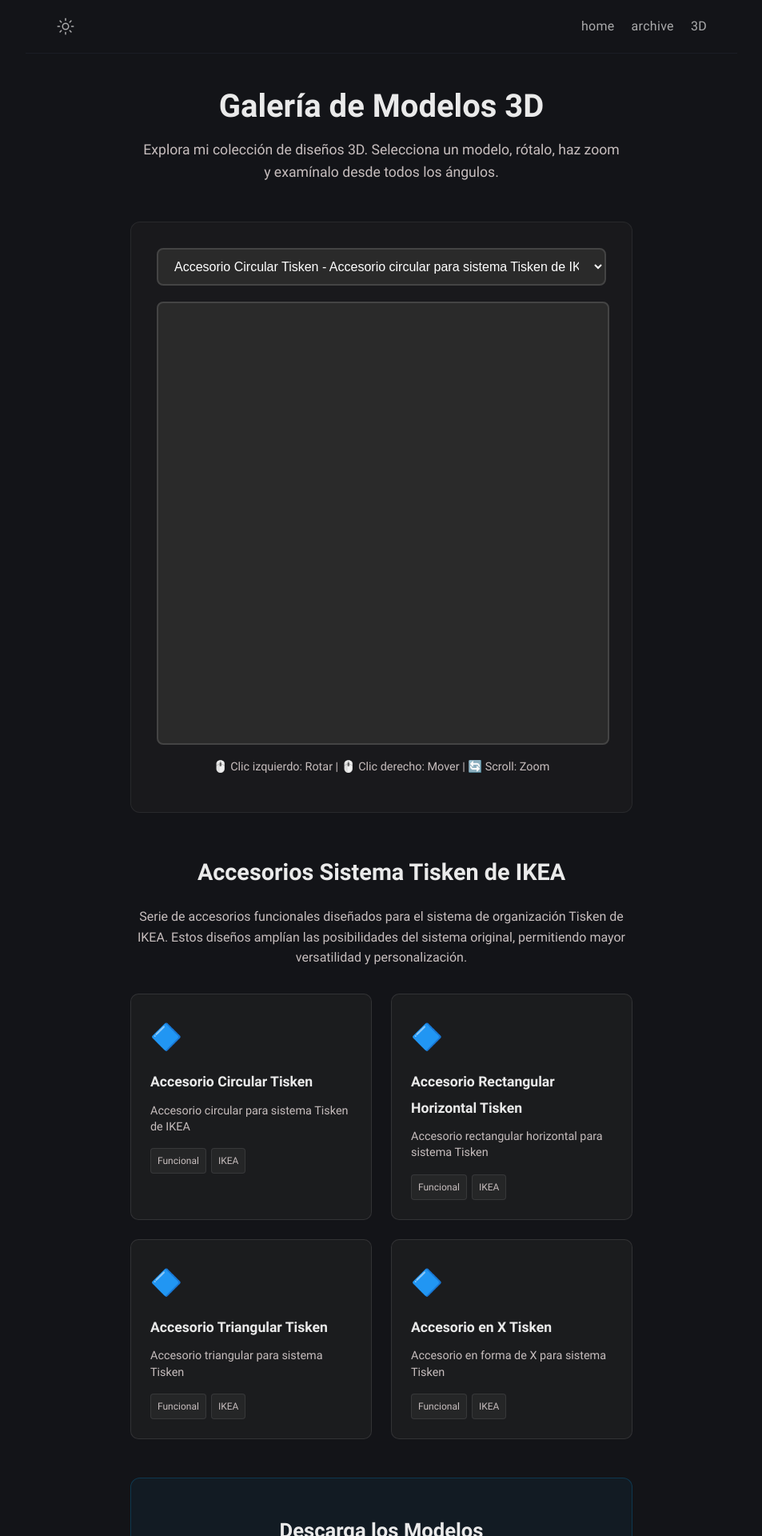
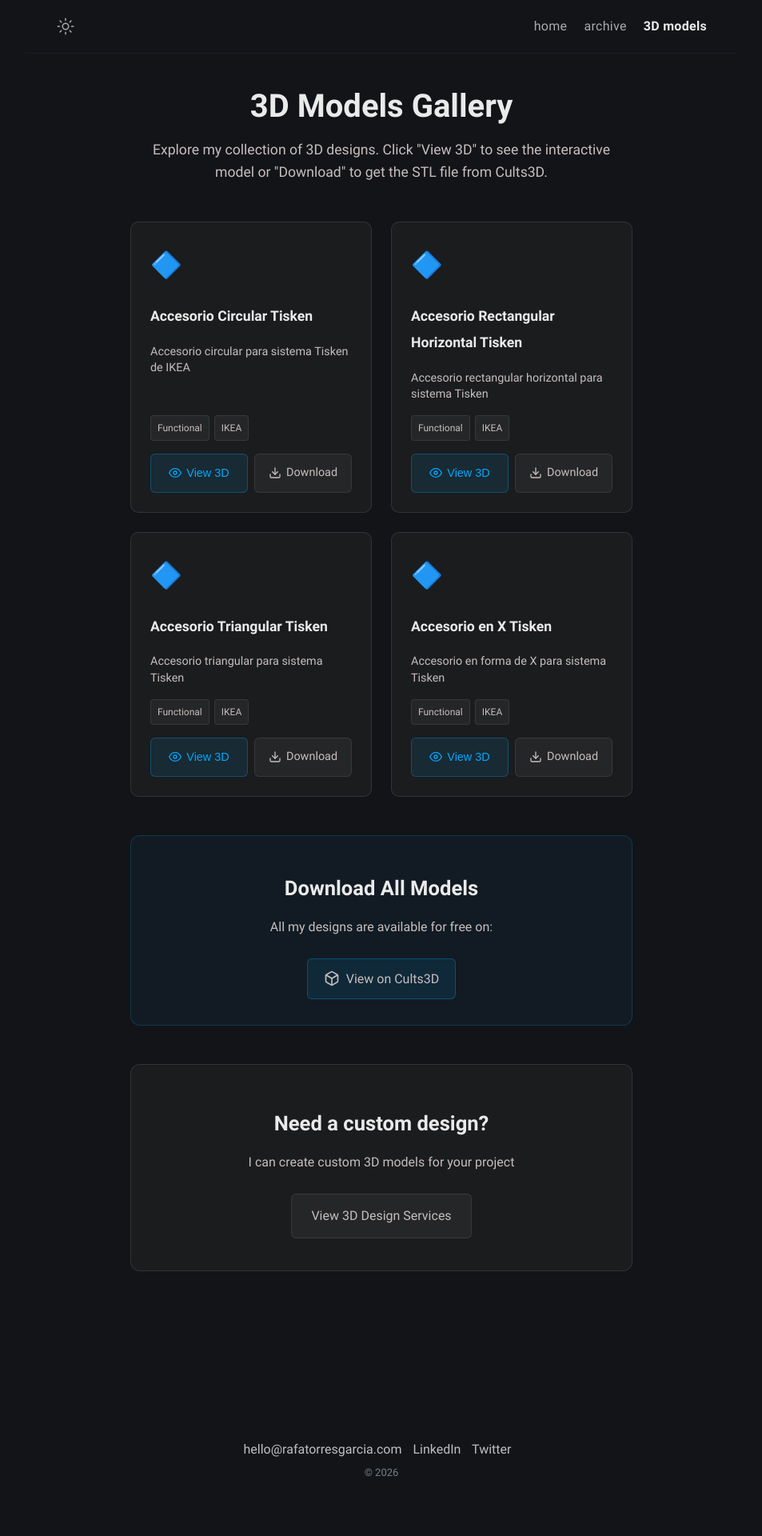
Before and after one commit to rafatorgar/rafatorgar.github.io, a Jekyll site: the page built from modelos-3d.html, in a window 1280 px wide. Shown: the top 1920 px of the page at 80% size, without its empty margins (163-1116 px from the left). Built offline with Jekyll 4.4.1, drawn with Linux system fonts in a browser that asks for light colours; after the commit the page ends 1885 px from its top, so only the background shows below that; some of the changed text lies outside the part shown.

Commit message:
fix: gallery 3d viewer

```diff
--- a/_data/menus.yml
+++ b/_data/menus.yml
@@ -6,7 +6,7 @@
   url: /archive/
   external: false
 
-- title: 3D
+- title: 3D models
   url: /3d-models/
   external: false
 # - title: about
--- a/modelos-3d.html
+++ b/modelos-3d.html
@@ -1,11 +1,11 @@
 ---
 layout: compress
-title: Galería de Modelos 3D
-permalink: /modelos-3d/
+title: 3D Models Gallery
+permalink: /3d-models/
 ---
 
 <!doctype html>
-<html lang="es">
+<html lang="en">
   {% include header.html %}
 
   <body data-theme="{{ site.mode }}" class="notransition">
@@ -33,37 +33,13 @@
     <div class="wrapper">
       <div class="models-gallery-page">
         <header class="gallery-header">
-          <h1 class="gallery-title">Galería de Modelos 3D</h1>
+          <h1 class="gallery-title">3D Models Gallery</h1>
           <p class="gallery-description">
-            Explora mi colección de diseños 3D. Selecciona un modelo, rótalo, haz zoom y examínalo desde todos los ángulos.
+            Explore my collection of 3D designs. Click "View 3D" to see the interactive model or "Download" to get the STL file from Cults3D.
           </p>
         </header>
 
-        <!-- 3D Viewer -->
-        <div class="viewer-section">
-          <select id="model-selector" class="model-selector">
-            {% for model in site.data.stl_models %}
-            <option value="{{ model.file }}" {% if forloop.first %}selected{% endif %}>
-              {{ model.name }}{% if model.description %} - {{ model.description }}{% endif %}
-            </option>
-            {% endfor %}
-          </select>
-
-          <div id="viewer-container" class="viewer-container"></div>
-
-          <div class="viewer-controls">
-            <p>🖱️ Clic izquierdo: Rotar | 🖱️ Clic derecho: Mover | 🔄 Scroll: Zoom</p>
-          </div>
-        </div>
-
-        <!-- Models Grid Info -->
-        <div class="models-info">
-          <h2>Accesorios Sistema Tisken de IKEA</h2>
-          <p>
-            Serie de accesorios funcionales diseñados para el sistema de organización Tisken de IKEA.
-            Estos diseños amplían las posibilidades del sistema original, permitiendo mayor versatilidad y personalización.
-          </p>
-
+        <!-- Models Grid -->
         <div class="models-grid">
           {% for model in site.data.stl_models %}
           <div class="model-card">
@@ -71,18 +47,48 @@
             <h3 class="model-name">{{ model.name }}</h3>
             <p class="model-description">{{ model.description }}</p>
             <div class="model-tags">
-                <span class="tag">Funcional</span>
+              <span class="tag">Functional</span>
               <span class="tag">IKEA</span>
+            </div>
+            <div class="model-actions">
+              <button class="btn-view" onclick="viewModel('{{ model.file }}', '{{ model.name }}')">
+                <svg xmlns="http://www.w3.org/2000/svg" width="16" height="16" viewBox="0 0 24 24" fill="none" stroke="currentColor" stroke-width="2" stroke-linecap="round" stroke-linejoin="round">
+                  <path d="M1 12s4-8 11-8 11 8 11 8-4 8-11 8-11-8-11-8z"></path>
+                  <circle cx="12" cy="12" r="3"></circle>
+                </svg>
+                View 3D
+              </button>
+              <a href="#" class="btn-download" target="_blank" rel="noopener">
+                <svg xmlns="http://www.w3.org/2000/svg" width="16" height="16" viewBox="0 0 24 24" fill="none" stroke="currentColor" stroke-width="2" stroke-linecap="round" stroke-linejoin="round">
+                  <path d="M21 15v4a2 2 0 0 1-2 2H5a2 2 0 0 1-2-2v-4"></path>
+                  <polyline points="7 10 12 15 17 10"></polyline>
+                  <line x1="12" y1="15" x2="12" y2="3"></line>
+                </svg>
+                Download
+              </a>
             </div>
           </div>
           {% endfor %}
         </div>
+
+        <!-- 3D Viewer Modal -->
+        <div id="viewer-modal" class="modal">
+          <div class="modal-content">
+            <div class="modal-header">
+              <h2 id="modal-title">3D Model Viewer</h2>
+              <button class="modal-close" onclick="closeViewer()">&times;</button>
+            </div>
+            <div id="viewer-container" class="viewer-container"></div>
+            <div class="viewer-controls">
+              <p>🖱️ Left click: Rotate | 🖱️ Right click: Pan | 🔄 Scroll: Zoom</p>
+            </div>
+          </div>
         </div>
 
-        <!-- Download Section -->
+        <!-- Download All Section -->
         <div class="download-section">
-          <h2>Descarga los Modelos</h2>
-          <p>Todos mis diseños están disponibles de forma gratuita en:</p>
+          <h2>Download All Models</h2>
+          <p>All my designs are available for free on:</p>
           <div class="download-links">
             <a href="https://cults3d.com/en/users/rafatorgar/3d-models" target="_blank" rel="noopener" class="download-btn">
               <svg xmlns="http://www.w3.org/2000/svg" width="20" height="20" viewBox="0 0 24 24" fill="none" stroke="currentColor" stroke-width="2" stroke-linecap="round" stroke-linejoin="round">
@@ -90,22 +96,23 @@
                 <polyline points="3.27 6.96 12 12.01 20.73 6.96"></polyline>
                 <line x1="12" y1="22.08" x2="12" y2="12"></line>
               </svg>
-              Ver en Cults3D
+              View on Cults3D
             </a>
           </div>
         </div>
 
         <!-- CTA Section -->
         <div class="cta-section">
-          <h3>¿Necesitas un diseño personalizado?</h3>
-          <p>Puedo crear modelos 3D a medida para tu proyecto</p>
-          <a href="/services/impresion-3d-figueras-castropol-ribadeo/" class="cta-btn">
-            Ver Servicios de Diseño 3D
+          <h3>Need a custom design?</h3>
+          <p>I can create custom 3D models for your project</p>
+          <a href="/servicios/" class="cta-btn">
+            View 3D Design Services
           </a>
         </div>
       </div>
       {% include footer.html %}
     </div>
+
 
     <style>
       .models-gallery-page {
@@ -134,123 +141,11 @@
         margin: 0 auto;
       }
 
-      .viewer-section {
-        margin: 3rem 0;
-        padding: 2rem;
-        background: rgba(245, 245, 245, 0.3);
-        border-radius: 12px;
-        border: 1px solid rgba(128, 128, 128, 0.1);
-      }
-
-      [data-theme="dark"] .viewer-section {
-        background: rgba(40, 40, 40, 0.3);
-        border-color: rgba(180, 180, 180, 0.1);
-      }
-
-      .model-selector {
-        width: 100%;
-        padding: 12px 16px;
-        margin-bottom: 20px;
-        border-radius: 8px;
-        border: 2px solid #444;
-        background: #2a2a2a;
-        color: #fff;
-        font-size: 16px;
-        cursor: pointer;
-        transition: all 0.2s ease;
-      }
-
-      .model-selector:hover {
-        border-color: #00a8ff;
-      }
-
-      .model-selector:focus {
-        outline: none;
-        border-color: #00a8ff;
-        box-shadow: 0 0 0 3px rgba(0, 168, 255, 0.1);
-      }
-
-      body:not([data-theme="dark"]) .model-selector {
-        background: #fff;
-        color: #333;
-        border-color: #ccc;
-      }
-
-      .viewer-container {
-        width: 100%;
-        height: 550px;
-        background: #2a2a2a;
-        border: 2px solid #444;
-        border-radius: 8px;
-        position: relative;
-      }
-
-      body:not([data-theme="dark"]) .viewer-container {
-        background: #e8e8e8;
-        border-color: #ccc;
-      }
-
-      .viewer-controls {
-        text-align: center;
-        margin-top: 15px;
-        font-size: 0.9rem;
-        color: var(--gray);
-      }
-
-      .loading {
-        position: absolute;
-        top: 50%;
-        left: 50%;
-        transform: translate(-50%, -50%);
-        text-align: center;
-        color: #fff;
-      }
-
-      body:not([data-theme="dark"]) .loading {
-        color: #333;
-      }
-
-      .spinner {
-        border: 4px solid rgba(255, 255, 255, 0.1);
-        border-left-color: #00a8ff;
-        border-radius: 50%;
-        width: 40px;
-        height: 40px;
-        animation: spin 1s linear infinite;
-        margin: 0 auto 10px;
-      }
-
-      body:not([data-theme="dark"]) .spinner {
-        border-color: rgba(0, 0, 0, 0.1);
-        border-left-color: #00a8ff;
-      }
-
-      @keyframes spin {
-        to { transform: rotate(360deg); }
-      }
-
-      .models-info {
-        margin: 3rem 0;
-      }
-
-      .models-info h2 {
-        font-size: 1.8rem;
-        margin-bottom: 1rem;
-        text-align: center;
-      }
-
-      .models-info > p {
-        text-align: center;
-        color: var(--gray);
-        margin-bottom: 2rem;
-        line-height: 1.6;
-      }
-
       .models-grid {
         display: grid;
         grid-template-columns: repeat(auto-fill, minmax(250px, 1fr));
         gap: 1.5rem;
-        margin-top: 2rem;
+        margin: 3rem 0;
       }
 
       .model-card {
@@ -259,6 +154,8 @@
         border: 1px solid rgba(128, 128, 128, 0.15);
         border-radius: 10px;
         transition: all 0.2s ease;
+        display: flex;
+        flex-direction: column;
       }
 
       .model-card:hover {
@@ -293,12 +190,14 @@
         color: var(--gray);
         line-height: 1.4;
         margin-bottom: 1rem;
+        flex-grow: 1;
       }
 
       .model-tags {
         display: flex;
         gap: 6px;
         flex-wrap: wrap;
+        margin-bottom: 1rem;
       }
 
       .tag {
@@ -310,6 +209,194 @@
         background-color: rgba(128, 128, 128, 0.1);
         border: 1px solid rgba(128, 128, 128, 0.2);
         color: var(--gray);
+      }
+
+      .model-actions {
+        display: flex;
+        gap: 8px;
+      }
+
+      .btn-view, .btn-download {
+        flex: 1;
+        display: flex;
+        align-items: center;
+        justify-content: center;
+        gap: 6px;
+        padding: 10px 16px;
+        border-radius: 6px;
+        font-size: 0.9rem;
+        font-weight: 500;
+        cursor: pointer;
+        transition: all 0.2s ease;
+        text-decoration: none;
+      }
+
+      .btn-view {
+        background-color: rgba(0, 168, 255, 0.1);
+        border: 1px solid rgba(0, 168, 255, 0.3);
+        color: #00a8ff;
+      }
+
+      .btn-view:hover {
+        background-color: rgba(0, 168, 255, 0.2);
+        border-color: rgba(0, 168, 255, 0.5);
+        transform: translateY(-1px);
+      }
+
+      .btn-download {
+        background-color: rgba(128, 128, 128, 0.1);
+        border: 1px solid rgba(128, 128, 128, 0.2);
+        color: var(--dark);
+      }
+
+      [data-theme="dark"] .btn-download {
+        color: var(--white);
+      }
+
+      .btn-download:hover {
+        background-color: rgba(128, 128, 128, 0.2);
+        border-color: rgba(128, 128, 128, 0.3);
+        transform: translateY(-1px);
+      }
+
+      /* Modal Styles */
+      .modal {
+        display: none;
+        position: fixed;
+        z-index: 1000;
+        left: 0;
+        top: 0;
+        width: 100%;
+        height: 100%;
+        background-color: rgba(0, 0, 0, 0.8);
+        animation: fadeIn 0.3s ease;
+      }
+
+      .modal.active {
+        display: flex;
+        align-items: center;
+        justify-content: center;
+      }
+
+      @keyframes fadeIn {
+        from { opacity: 0; }
+        to { opacity: 1; }
+      }
+
+      .modal-content {
+        background-color: #2a2a2a;
+        border-radius: 12px;
+        width: 90%;
+        max-width: 900px;
+        max-height: 90vh;
+        display: flex;
+        flex-direction: column;
+        animation: slideUp 0.3s ease;
+      }
+
+      body:not([data-theme="dark"]) .modal-content {
+        background-color: #f5f5f5;
+      }
+
+      @keyframes slideUp {
+        from {
+          transform: translateY(50px);
+          opacity: 0;
+        }
+        to {
+          transform: translateY(0);
+          opacity: 1;
+        }
+      }
+
+      .modal-header {
+        display: flex;
+        justify-content: space-between;
+        align-items: center;
+        padding: 1.5rem;
+        border-bottom: 1px solid rgba(128, 128, 128, 0.2);
+      }
+
+      .modal-header h2 {
+        margin: 0;
+        font-size: 1.5rem;
+      }
+
+      .modal-close {
+        background: none;
+        border: none;
+        font-size: 2rem;
+        cursor: pointer;
+        color: var(--gray);
+        line-height: 1;
+        padding: 0;
+        width: 32px;
+        height: 32px;
+        display: flex;
+        align-items: center;
+        justify-content: center;
+        border-radius: 4px;
+        transition: all 0.2s ease;
+      }
+
+      .modal-close:hover {
+        background-color: rgba(128, 128, 128, 0.2);
+        color: var(--dark);
+      }
+
+      [data-theme="dark"] .modal-close:hover {
+        color: var(--white);
+      }
+
+      .viewer-container {
+        width: 100%;
+        height: 500px;
+        position: relative;
+        background: #2a2a2a;
+      }
+
+      body:not([data-theme="dark"]) .viewer-container {
+        background: #e8e8e8;
+      }
+
+      .viewer-controls {
+        text-align: center;
+        padding: 1rem;
+        font-size: 0.9rem;
+        color: var(--gray);
+        border-top: 1px solid rgba(128, 128, 128, 0.2);
+      }
+
+      .loading {
+        position: absolute;
+        top: 50%;
+        left: 50%;
+        transform: translate(-50%, -50%);
+        text-align: center;
+        color: #fff;
+      }
+
+      body:not([data-theme="dark"]) .loading {
+        color: #333;
+      }
+
+      .spinner {
+        border: 4px solid rgba(255, 255, 255, 0.1);
+        border-left-color: #00a8ff;
+        border-radius: 50%;
+        width: 40px;
+        height: 40px;
+        animation: spin 1s linear infinite;
+        margin: 0 auto 10px;
+      }
+
+      body:not([data-theme="dark"]) .spinner {
+        border-color: rgba(0, 0, 0, 0.1);
+        border-left-color: #00a8ff;
+      }
+
+      @keyframes spin {
+        to { transform: rotate(360deg); }
       }
 
       .download-section {
@@ -409,13 +496,17 @@
           grid-template-columns: 1fr;
         }
 
-        .download-links {
-          flex-direction: column;
-          align-items: stretch;
+        .modal-content {
+          width: 95%;
+          max-height: 95vh;
         }
 
         .viewer-container {
           height: 400px;
+        }
+
+        .model-actions {
+          flex-direction: column;
         }
       }
     </style>
@@ -425,19 +516,57 @@
     <script src="https://cdn.jsdelivr.net/npm/three@0.128.0/examples/js/loaders/STLLoader.js"></script>
 
     <script>
+      let scene, camera, renderer, controls, currentMesh;
+
+      function viewModel(modelPath, modelName) {
+        const modal = document.getElementById('viewer-modal');
         const container = document.getElementById('viewer-container');
+        const title = document.getElementById('modal-title');
 
+        // Update title
+        title.textContent = modelName;
+
+        // Show modal
+        modal.classList.add('active');
+
+        // Clear previous viewer
+        container.innerHTML = '';
+
+        // Initialize Three.js
+        initViewer(container, modelPath);
+      }
+
+      function closeViewer() {
+        const modal = document.getElementById('viewer-modal');
+        modal.classList.remove('active');
+
+        // Cleanup
+        if (renderer) {
+          renderer.dispose();
+          renderer = null;
+        }
+        if (currentMesh) {
+          if (currentMesh.geometry) currentMesh.geometry.dispose();
+          if (currentMesh.material) currentMesh.material.dispose();
+          currentMesh = null;
+        }
+        scene = null;
+        camera = null;
+        controls = null;
+      }
+
+      function initViewer(container, modelPath) {
         // Scene setup
-      const scene = new THREE.Scene();
+        scene = new THREE.Scene();
         scene.background = new THREE.Color(0x2a2a2a);
 
         // Camera
-      const camera = new THREE.PerspectiveCamera(75, container.clientWidth / 550, 0.1, 1000);
+        camera = new THREE.PerspectiveCamera(75, container.clientWidth / 500, 0.1, 1000);
         camera.position.z = 100;
 
         // Renderer
-      const renderer = new THREE.WebGLRenderer({ antialias: true });
-      renderer.setSize(container.clientWidth, 550);
+        renderer = new THREE.WebGLRenderer({ antialias: true });
+        renderer.setSize(container.clientWidth, 500);
         renderer.setPixelRatio(window.devicePixelRatio);
         container.appendChild(renderer.domElement);
 
@@ -471,15 +601,26 @@
         animate();
 
         // Load model
-      let currentMesh = null;
+        loadModel(modelPath);
+
+        // Resize handler
+        const resizeHandler = function() {
+          if (!camera || !renderer || !container) return;
+          const width = container.clientWidth;
+          camera.aspect = width / 500;
+          camera.updateProjectionMatrix();
+          renderer.setSize(width, 500);
+        };
+        window.addEventListener('resize', resizeHandler);
+      }
 
       function loadModel(path) {
-        console.log('Loading model:', path);
+        const container = document.getElementById('viewer-container');
 
         // Show loading
         const loadingDiv = document.createElement('div');
         loadingDiv.className = 'loading';
-        loadingDiv.innerHTML = '<div class="spinner"></div><p>Cargando modelo...</p>';
+        loadingDiv.innerHTML = '<div class="spinner"></div><p>Loading model...</p>';
         container.appendChild(loadingDiv);
 
         if (currentMesh) {
@@ -526,29 +666,27 @@
             }
           },
           function(error) {
-            console.error('✗ Error loading model:', error);
+            console.error('Error loading model:', error);
             if (loadingDiv.parentNode) {
-              loadingDiv.innerHTML = '<p style="color: #ff4444;">❌ Error al cargar</p>';
+              loadingDiv.innerHTML = '<p style="color: #ff4444;">❌ Error loading model</p>';
             }
           }
         );
       }
 
-      // Load first model
-      const firstModel = "{{ site.data.stl_models[0].file }}";
-      loadModel(firstModel);
-
-      // Model selector
-      document.getElementById('model-selector').addEventListener('change', function(e) {
-        loadModel(e.target.value);
+      // Close modal when clicking outside
+      document.addEventListener('click', function(e) {
+        const modal = document.getElementById('viewer-modal');
+        if (e.target === modal) {
+          closeViewer();
+        }
       });
 
-      // Resize handler
-      window.addEventListener('resize', function() {
-        const width = container.clientWidth;
-        camera.aspect = width / 550;
-        camera.updateProjectionMatrix();
-        renderer.setSize(width, 550);
+      // Close modal with Escape key
+      document.addEventListener('keydown', function(e) {
+        if (e.key === 'Escape') {
+          closeViewer();
+        }
       });
     </script>
   </body>
```
Also changed, not shown: other parts of modelos-3d.html (+3 -3 lines). Lines whose indentation alone changed are shown as unchanged.
